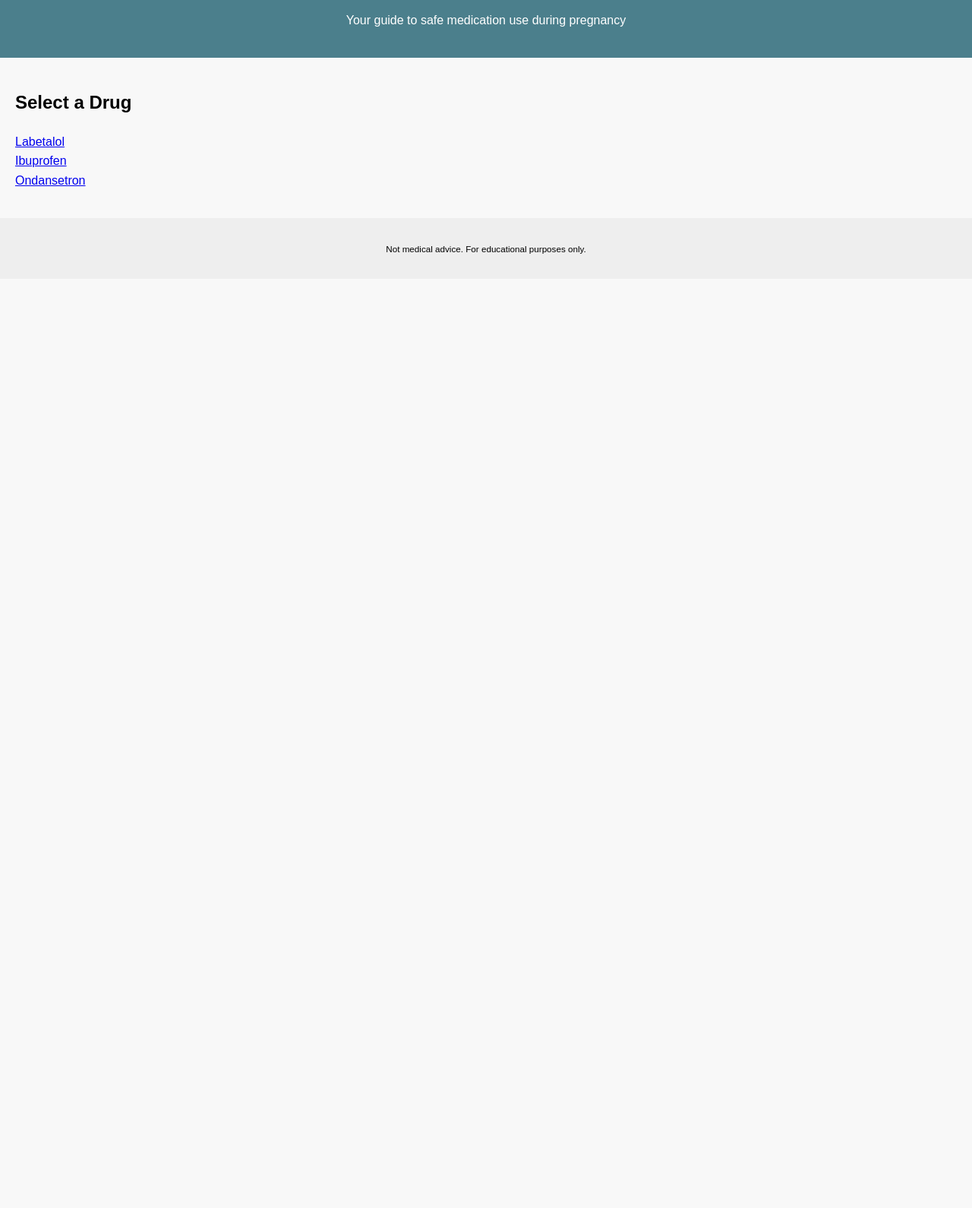
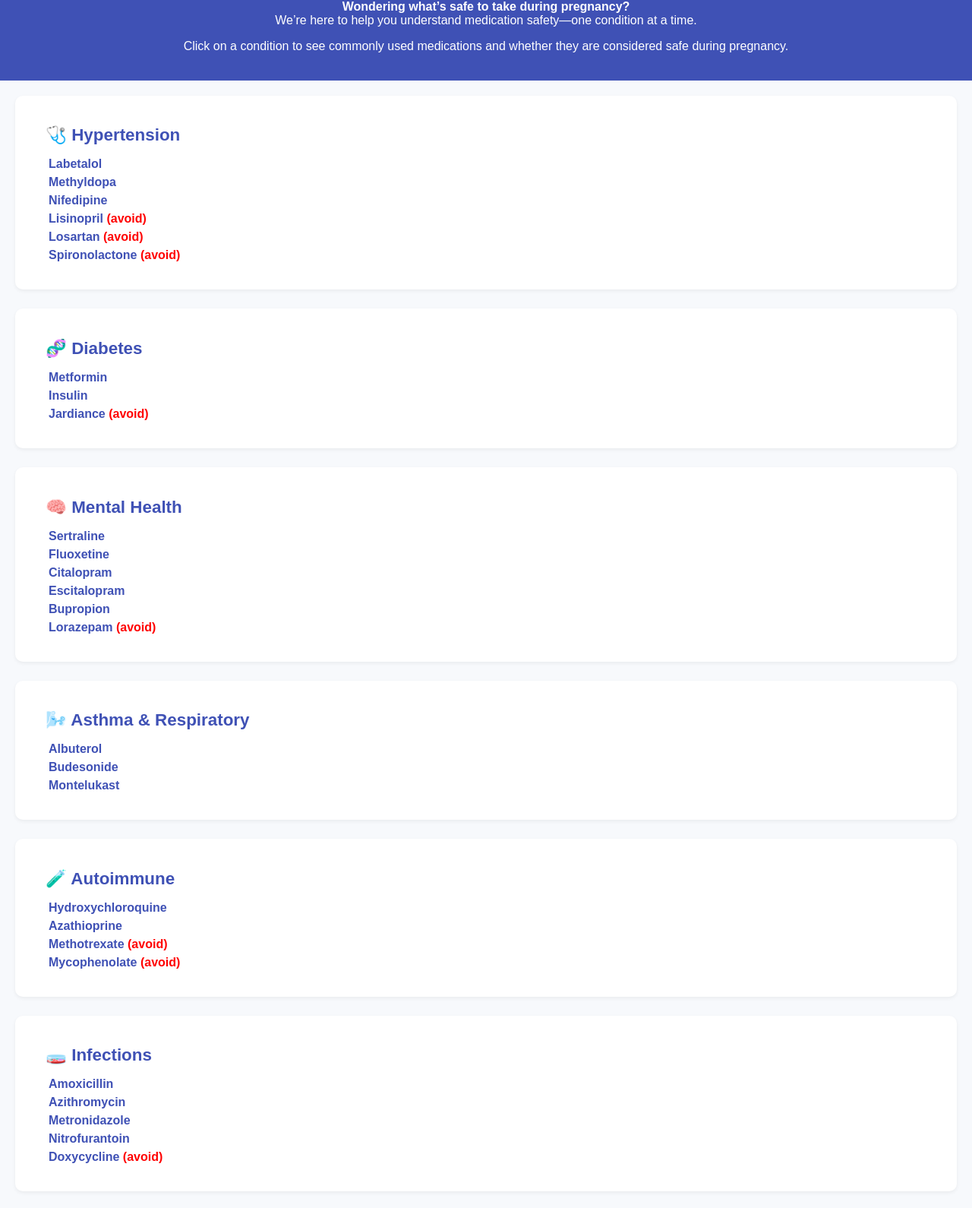
Before and after one commit to treygraham3/pregnancy-rx1, a plain HTML site: page index.html in a window 1280 px wide. Shown: the part 100-1690 px from the top of the page at 76% size. Before the commit the page ends 800 px from the top, so only its background shows below. Drawn offline with Linux system fonts and the light colour scheme.

Commit message:
Update homepage layout

```diff
--- a/index.html
+++ b/index.html
@@ -1,29 +1,147 @@
+<!DOCTYPE html>
+<html lang="en">
+<head>
+  <meta charset="UTF-8" />
+  <meta name="viewport" content="width=device-width, initial-scale=1.0" />
+  <title>PregnancyRx – Medication Info</title>
+  <style>
+    body {
+      font-family: Arial, sans-serif;
+      background-color: #f7f9fc;
+      margin: 0;
+      padding: 0;
+    }
+    header {
+      background-color: #3f51b5;
+      color: white;
+      padding: 20px;
+      text-align: center;
+    }
+    main {
+      padding: 20px;
+    }
+    section {
+      margin-bottom: 25px;
+      padding: 20px;
+      background-color: white;
+      border-radius: 10px;
+      box-shadow: 0 2px 5px rgba(0,0,0,0.06);
+    }
+    h2 {
+  margin-left: 10px;
 
-<!DOCTYPE html>
-<html>
-<head>
-  <meta charset="UTF-8">
-  <title>PregnancyRx</title>
-  <link rel="stylesheet" href="style.css">
+      display: flex;
+      align-items: center;
+      font-size: 1.4rem;
+      color: #3f51b5;
+      margin-bottom: 10px;
+    }
+    h2::before {
+      content: "";
+      margin-right: 10px;
+    }
+    ul {
+      list-style-type: none;
+      padding-left: 0;
+    }
+    li {
+      margin-bottom: 6px;
+    }
+    a {
+      color: #3f51b5;
+      text-decoration: none;
+    }
+    a:hover {
+      text-decoration: underline;
+    }
+    .subtitle {
+      font-size: 1rem;
+      margin-top: 10px;
+    }
+    .avoid {
+      color: red;
+      font-weight: bold;
+    }
+    .disclaimer {
+      font-size: 0.9rem;
+      color: #555;
+      text-align: center;
+      margin-top: 40px;
+      padding-bottom: 20px;
+    }
+  </style>
 </head>
 <body>
 <header>
   <h1>PregnancyRx</h1>
-    <p>Your guide to safe medication use during pregnancy</p>
+  <p><strong>Wondering what’s safe to take during pregnancy?</strong><br>We’re here to help you understand medication safety—one condition at a time.</p>
+  <p class="subtitle">Click on a condition to see commonly used medications and whether they are considered safe during pregnancy.</p>
 </header>
-
 <main>
-    <h2>Select a Drug</h2>
-    <ul>
-      <li><a href="labetalol.html">Labetalol</a></li>
-      <li><a href="ibuprofen.html">Ibuprofen</a></li>
-      <li><a href="ondansetron.html">Ondansetron</a></li>
-
-    </ul>
+  <section><h2>🩺 Hypertension</h2><ul style="margin-left: 24px;">
+    <li><a style="font-weight: 600;" href="labetalol.html">Labetalol</a></li>
+    <li><a style="font-weight: 600;" href="methyldopa.html">Methyldopa</a></li>
+    <li><a style="font-weight: 600;" href="nifedipine.html">Nifedipine</a></li>
+    <li><a style="font-weight: 600;" href="lisinopril_warning_updated.html">Lisinopril</a> <span class="avoid">(avoid)</span></li>
+    <li><a style="font-weight: 600;" href="losartan_warning.html">Losartan</a> <span class="avoid">(avoid)</span></li>
+    <li><a style="font-weight: 600;" href="spironolactone_warning.html">Spironolactone</a> <span class="avoid">(avoid)</span></li>
+  </ul></section>
+  <section><h2>🧬 Diabetes</h2><ul style="margin-left: 24px;">
+    <li><a style="font-weight: 600;" href="metformin.html">Metformin</a></li>
+    <li><a style="font-weight: 600;" href="insulin.html">Insulin</a></li>
+    <li><a style="font-weight: 600;" href="jardiance.html">Jardiance</a> <span class="avoid">(avoid)</span></li>
+  </ul></section>
+  <section><h2>🧠 Mental Health</h2><ul style="margin-left: 24px;">
+    <li><a style="font-weight: 600;" href="sertraline.html">Sertraline</a></li>
+    <li><a style="font-weight: 600;" href="fluoxetine.html">Fluoxetine</a></li>
+    <li><a style="font-weight: 600;" href="citalopram.html">Citalopram</a></li>
+    <li><a style="font-weight: 600;" href="escitalopram.html">Escitalopram</a></li>
+    <li><a style="font-weight: 600;" href="bupropion.html">Bupropion</a></li>
+    <li><a style="font-weight: 600;" href="lorazepam_warning.html">Lorazepam</a> <span class="avoid">(avoid)</span></li>
+  </ul></section>
+  <section><h2>🌬️ Asthma & Respiratory</h2><ul style="margin-left: 24px;">
+    <li><a style="font-weight: 600;" href="albuterol.html">Albuterol</a></li>
+    <li><a style="font-weight: 600;" href="budesonide.html">Budesonide</a></li>
+    <li><a style="font-weight: 600;" href="montelukast.html">Montelukast</a></li>
+  </ul></section>
+  <section><h2>🧪 Autoimmune</h2><ul style="margin-left: 24px;">
+    <li><a style="font-weight: 600;" href="hydroxychloroquine.html">Hydroxychloroquine</a></li>
+    <li><a style="font-weight: 600;" href="azathioprine.html">Azathioprine</a></li>
+    <li><a style="font-weight: 600;" href="methotrexate_warning.html">Methotrexate</a> <span class="avoid">(avoid)</span></li>
+    <li><a style="font-weight: 600;" href="mycophenolate_warning.html">Mycophenolate</a> <span class="avoid">(avoid)</span></li>
+  </ul></section>
+  <section><h2>🧫 Infections</h2><ul style="margin-left: 24px;">
+    <li><a style="font-weight: 600;" href="amoxicillin.html">Amoxicillin</a></li>
+    <li><a style="font-weight: 600;" href="azithromycin.html">Azithromycin</a></li>
+    <li><a style="font-weight: 600;" href="metronidazole.html">Metronidazole</a></li>
+    <li><a style="font-weight: 600;" href="nitrofurantoin.html">Nitrofurantoin</a></li>
+    <li><a style="font-weight: 600;" href="doxycycline_warning.html">Doxycycline</a> <span class="avoid">(avoid)</span></li>
+  </ul></section>
+  <section><h2>🤢 Nausea / GI</h2><ul style="margin-left: 24px;">
+    <li><a style="font-weight: 600;" href="ondansetron.html">Ondansetron</a></li>
+    <li><a style="font-weight: 600;" href="promethazine.html">Promethazine</a></li>
+  </ul></section>
+  <section><h2>🩸 Anticoagulation</h2><ul style="margin-left: 24px;">
+    <li><a style="font-weight: 600;" href="enoxaparin.html">Enoxaparin</a></li>
+    <li><a style="font-weight: 600;" href="aspirin.html">Aspirin (low-dose)</a></li>
+    <li><a style="font-weight: 600;" href="warfarin_warning.html">Warfarin</a> <span class="avoid">(avoid)</span></li>
+  </ul></section>
+  <section><h2>🌡️ Flu</h2><ul style="margin-left: 24px;">
+    <li><a style="font-weight: 600;" href="tamiflu_individual.html">Tamiflu</a></li>
+    <li><a style="font-weight: 600;" href="xofluza.html">Xofluza</a></li>
+  </ul></section>
+  <section><h2>🧬 Hormones / Preventative</h2><ul style="margin-left: 24px;">
+    <li><a style="font-weight: 600;" href="levothyroxine.html">Levothyroxine</a></li>
+    <li><a style="font-weight: 600;" href="progesterone.html">Progesterone</a></li>
+    <li><a style="font-weight: 600;" href="folic_acid.html">Folic Acid</a></li>
+  </ul></section>
+  <section>
+    <h2>🚫 Drugs to Avoid During Pregnancy</h2>
+    <p><a style="font-weight: 600;" href="drugs-to-avoid.html">View list of contraindicated medications &raquo;</a></p>
+  </section>
 </main>
-
-  <footer>
-    <p><small>Not medical advice. For educational purposes only.</small></p>
+<footer class="disclaimer">
+  <p>This site is for educational purposes only. Always consult your healthcare provider.</p>
 </footer>
 </body>
 </html>
```
Also changed, not shown: 1 other file. Lines whose indentation alone changed are shown as unchanged.
